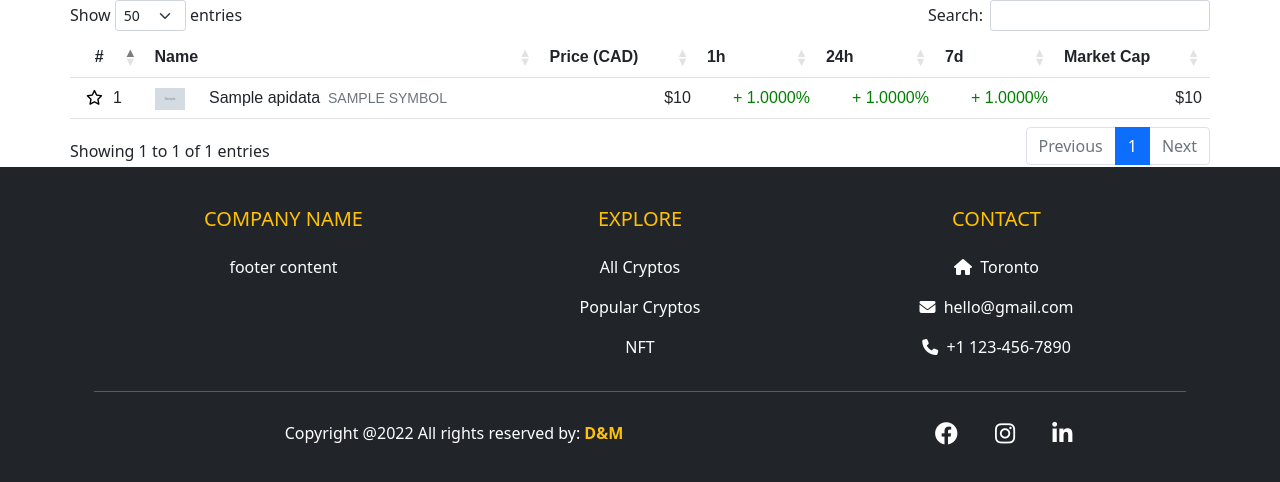
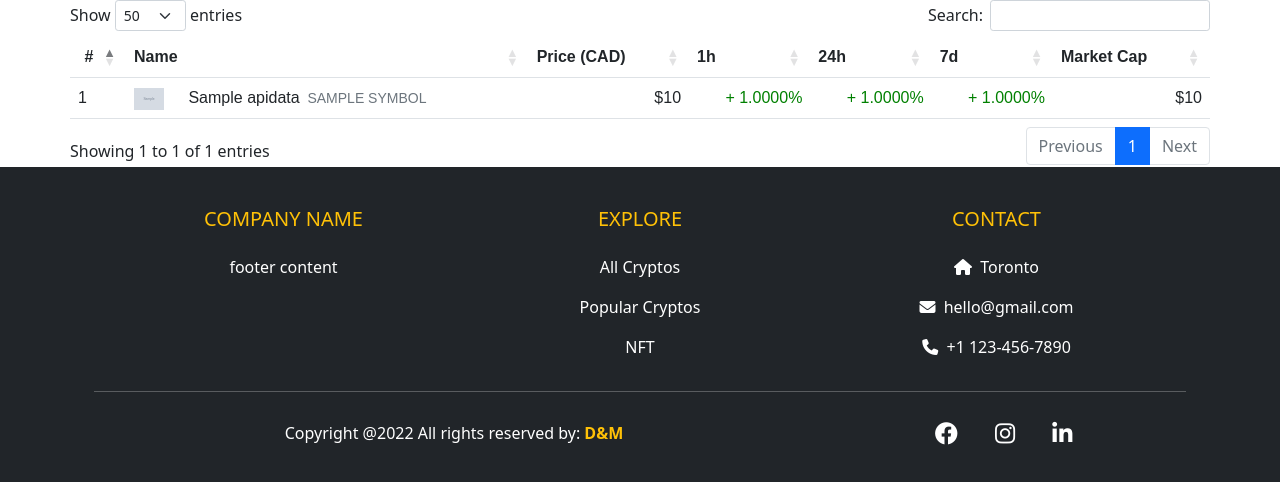
Before and after one commit to rkawk1234/crypto, a Django app: template django/base/templates/base/allcryptos.html in a window 1280 px wide. Shown: the part 56-538 px from the top of the page. Run offline with Django 4.2, Linux system fonts and the light colour scheme; the template is opened without the code that fills it: most values are stand-ins (such as "Sample title", 1, 10 or a date in 2020); grey boxes marked "Sample" are stand-in pictures; some libraries are stand-ins or nearby versions.

Commit message:
allcryptos changed
d

```diff
--- a/django/base/templates/base/allcryptos.html
+++ b/django/base/templates/base/allcryptos.html
@@ -41,7 +41,12 @@
 
           {% for i in apidata %}
             <tr>
-              <td style="text-align:left;"><a href="#" class="btn-floating btn-sm text-black" style="font-size: 15px; padding-right: 10px;"><i class="fa-regular fa-star"></i></a>{{forloop.counter}}</td>
+              <td style="text-align:left;">
+                {% if user.is_authenticated %}
+                <a class="btn-floating btn-sm text-black" style="font-size: 15px; padding-right: 10px;"><i class="fa-regular fa-star"></i></a>
+                {% endif %}
+
+                {{forloop.counter}}</td>
               <td style="text-align:left"><img src={{i.image}} width="50px" style="padding-right:20px"  > {{i.name}}<small class="text-muted text-uppercase">&nbsp;&nbsp;{{i.symbol}}</small></td>
               <td>${{i.current_price|intcomma}}</td>
 
```
Also changed, not shown: django/db.sqlite3.
